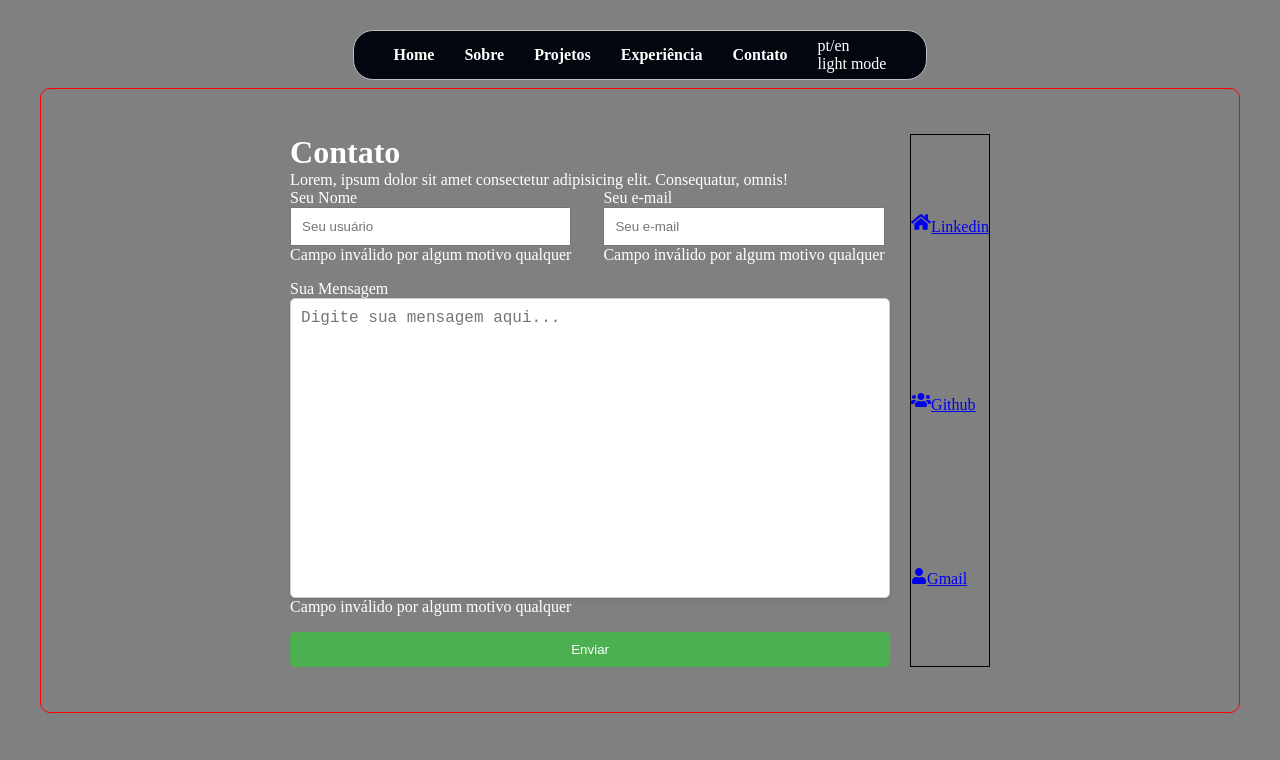
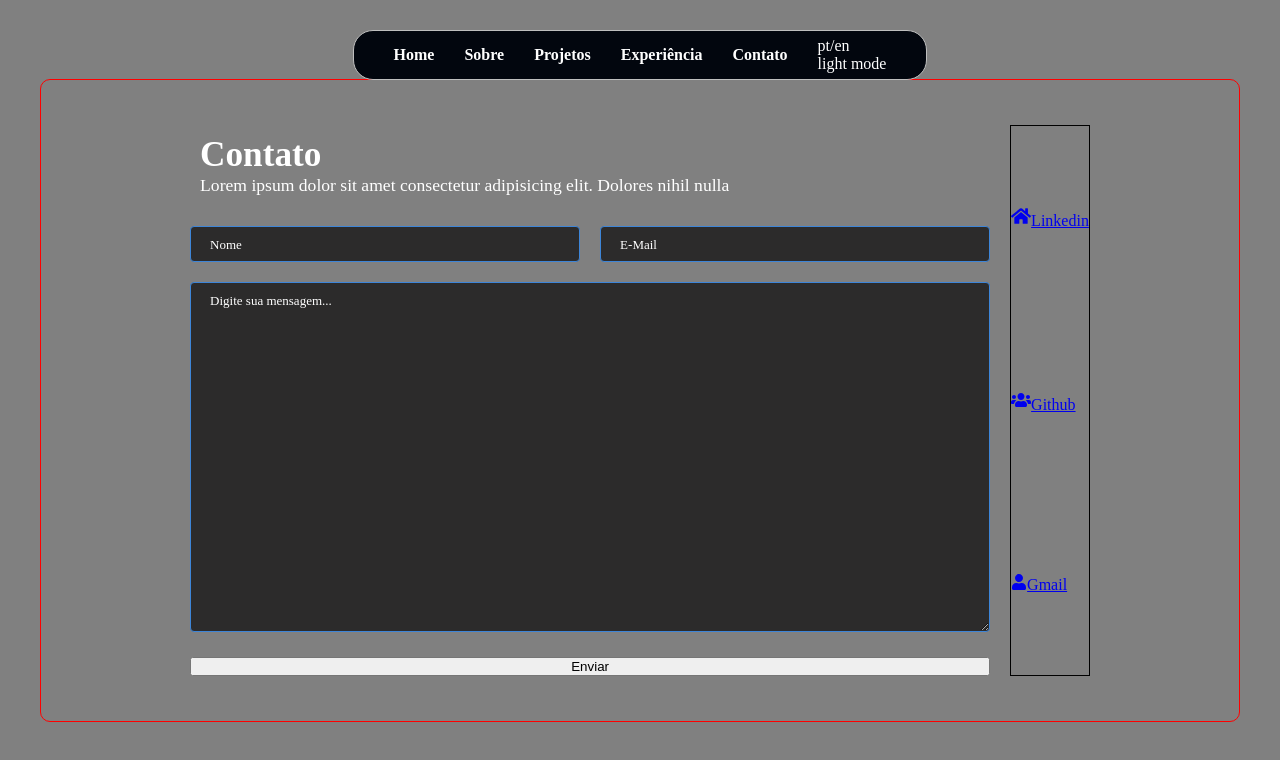
Before and after one commit to edsuuu/edsuuu, a React (Vite) app: page /contato in a window 1280 px wide. Shown: the top 760 px of the page. Built offline with nearby package versions, Linux system fonts and the light colour scheme; the HTML template or start-up script is replaced by a standard one.

Commit message:
Formulario Pré montado

```diff
--- a/src/Components/FormularioContato/index.tsx
+++ b/src/Components/FormularioContato/index.tsx
@@ -1,35 +1,31 @@
-import { FormContact, NameAndEmailInput, NameInput, EmailInput, MensageInput, ButtonInput, MensageAndButton } from './styled';
+import { FormContact, InputGroup, FormsContactGroup, Button, MensageAndButton, FormMainContact, TitleFormContact } from './styled';
 
 export default function FormularioContato() {
     return (
-        <FormContact id="form" className="form">
-            <div>
+        <FormMainContact>
+            <TitleFormContact>
                 <h1>Contato</h1>
-                <p>Lorem, ipsum dolor sit amet consectetur adipisicing elit. Consequatur, omnis!</p>
-            </div>
-            <NameAndEmailInput>
-                <NameInput>
-                    <label htmlFor="username">Seu Nome</label>
-                    <input type="text" name="username" className="username" id="username" placeholder="Seu usuário" />
-                    <span className="error-message">Campo inválido por algum motivo qualquer</span>
-                </NameInput>
-                <EmailInput>
-                    <label htmlFor="email">Seu e-mail</label>
-                    <input type="email" name="email" className="email" id="email" placeholder="Seu e-mail" />
-                    <span className="error-message">Campo inválido por algum motivo qualquer</span>
-                </EmailInput>
-            </NameAndEmailInput>
-            <MensageAndButton>
-                <MensageInput>
-                    <label htmlFor="mensage">Sua Mensagem</label>
-                    {/* <input type="text" name="mensage" className="mensage" id="mensage" placeholder="Sua Mensagem" /> */}
-                    <textarea className="message-input" placeholder="Digite sua mensagem aqui..."></textarea>
-                    <span className="error-message">Campo inválido por algum motivo qualquer</span>
-                </MensageInput>
-                <ButtonInput>
-                    <button type="submit">Enviar</button>
-                </ButtonInput>
-            </MensageAndButton>
-        </FormContact>
+                <p>Lorem ipsum dolor sit amet consectetur adipisicing elit. Dolores nihil nulla</p>
+            </TitleFormContact>
+            <FormContact action="">
+                <InputGroup>
+                    <FormsContactGroup>
+                        <input type="text" placeholder=" " />
+                        <label>Nome</label>
+                    </FormsContactGroup>
+                    <FormsContactGroup>
+                        <input type="email" placeholder=" " />
+                        <label>E-Mail</label>
+                    </FormsContactGroup>
+                </InputGroup>
+                <MensageAndButton>
+                    <FormsContactGroup>
+                        <textarea placeholder=" "></textarea>
+                        <label>Digite sua mensagem...</label>
+                    </FormsContactGroup>
+                    <Button type="submit">Enviar</Button>
+                </MensageAndButton>
+            </FormContact>
+        </FormMainContact>
     );
 }
--- a/src/Components/FormularioContato/styled.tsx
+++ b/src/Components/FormularioContato/styled.tsx
@@ -1,75 +1,120 @@
 import styled from 'styled-components';
 
 export const FormMainContact = styled.div`
-    display: flex;
-    flex-direction: column;
-    gap: 2rem;
-    border: 1px solid black;
+    max-width: 800px;
+    width: 100%;
 `;
+export const TitleFormContact = styled.div`
+    padding: 10px;
+    margin-bottom: 20px;
+
+    h1 {
+        font-size: 2.2rem;
+    }
+
+    p {
+        font-size: 1.1rem;
+    }
+`;
+
 export const FormContact = styled.form`
     display: flex;
     flex-direction: column;
-    max-width: 700px;
 `;
 
-export const NameAndEmailInput = styled.div`
+export const InputGroup = styled.div`
     display: flex;
+    justify-content: space-between;
     flex-direction: row;
-    gap: 2rem;
-    margin-bottom: 1rem;
+    gap: 20px;
+
+    @media (max-width: 540px) {
+        flex-wrap: wrap;
+        gap: 0px;
+    }
 `;
 
-export const NameInput = styled.div`
-    display: flex;
-    flex-direction: column;
-    margin: 0px 0px 0px 0px;
+export const FormsContactGroup = styled.div`
+    width: 100%;
+    position: relative;
+    margin-bottom: 20px;
+
     input {
-        padding: 10px;
+        font-size: 12px;
+        display: flex;
+        flex: 1 1 100%;
+        width: 100%;
+        height: 36px;
+        padding: 0 20px;
+        background: #2c2b2b;
+        color: #323840;
+        border: 1px solid #3d85d8;
+        border-radius: 4px;
+        box-sizing: border-box;
+
+        &:focus {
+            outline: none;
+            ~ label {
+                top: -8px;
+                font-size: 13px;
+                /* background: #ddd8d8; */
+            }
+        }
+
+        &:not(:placeholder-shown) ~ label {
+            top: -8px;
+            font-size: 13px;
+        }
     }
-`;
-export const EmailInput = styled.div`
-    display: flex;
-    flex-direction: column;
-    margin: 0px 0px 0px 0px;
-    input {
-        padding: 10px;
+
+    label {
+        color: #ffffff;
+        font-size: 13px;
+        font-weight: normal;
+        position: absolute;
+        pointer-events: none;
+        left: 15px;
+        top: 11px;
+        padding: 0 5px;
+        border-radius: 10px;
+        transition: 0.2s ease all;
+        -moz-transition: 0.2s ease all;
+        -webkit-transition: 0.2s ease all;
+    }
+
+    textarea {
+        font-size: 12px;
+        max-width: 800px;
+        width: 100%;
+        display: flex;
+        flex: 1 1 100%;
+        height: 350px;
+        padding: 20px;
+        background: #2c2b2b;
+        border: 1px solid #3d85d8;
+        border-radius: 4px;
+        box-sizing: border-box;
+
+        &:focus {
+            outline: none;
+            ~ label {
+                top: -8px;
+                font-size: 13px;
+                /* background: #ddd8d8; */
+            }
+        }
+
+        &:not(:placeholder-shown) ~ label {
+            top: -8px;
+            font-size: 13px;
+        }
     }
 `;
 
 export const MensageAndButton = styled.div`
     display: flex;
     flex-direction: column;
-    gap: 1rem;
+    gap: 5px;
 `;
 
-export const MensageInput = styled.div`
-    display: flex;
-    flex-direction: column;
-    input {
-        width: 300px;
-        height: 300px;
-    }
-    textarea {
-        width: 600px;
-        height: 300px;
-        padding: 10px;
-        font-size: 16px;
-        border: 1px solid #ccc;
-        border-radius: 5px;
-        box-shadow: 0 2px 4px rgba(0, 0, 0, 0.1);
-        resize: none; /* Impede a alteração do tamanho */
-    }
-`;
-export const ButtonInput = styled.div`
-    display: flex;
-    flex-direction: column;
-    width: 100%;
-    button {
-        padding: 10px;
-        background-color: #4CAF50;
-        color: white;
-        border: none;
-        border-radius: 5px;
-        cursor: pointer;
-    }
-`;
+export const Button = styled.button``;
```
